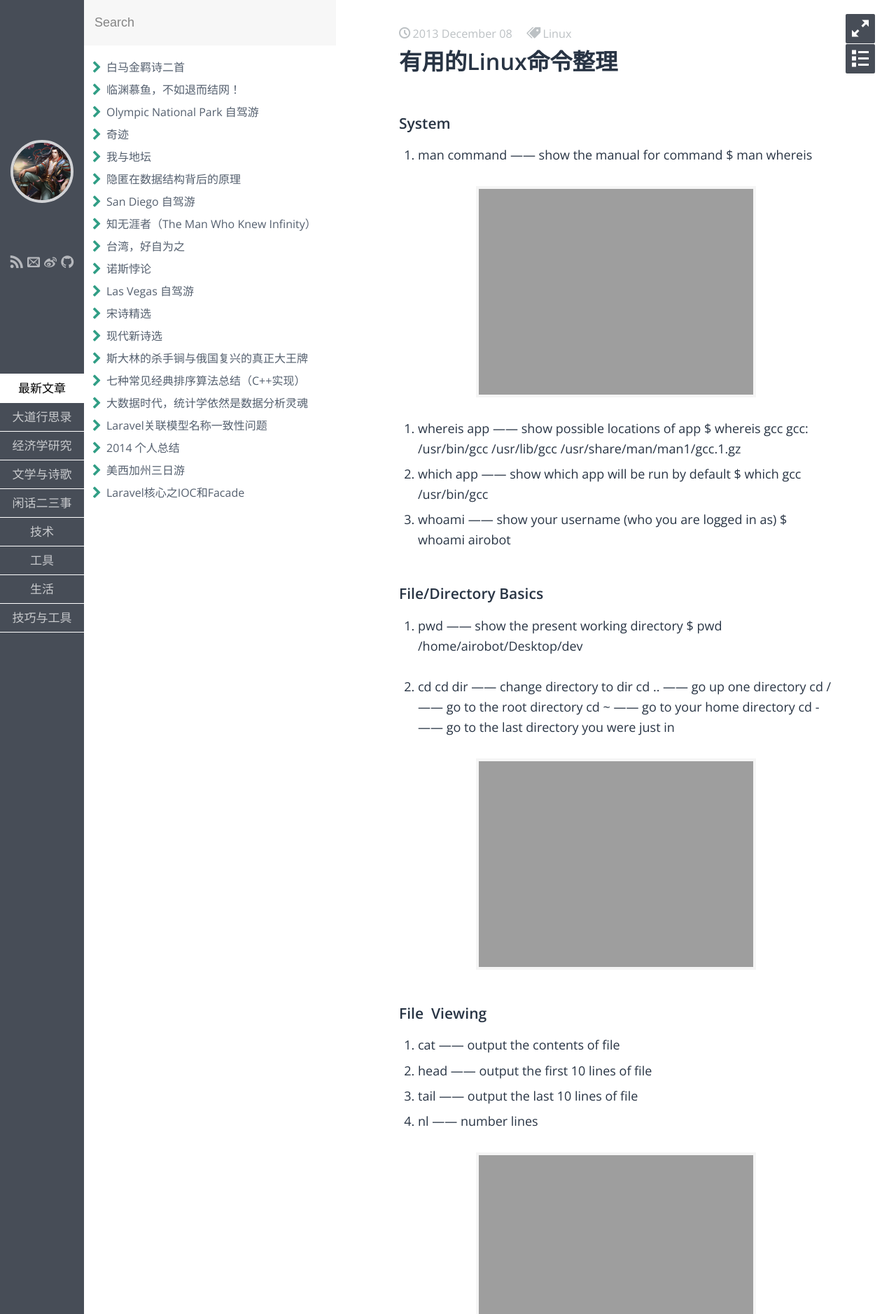
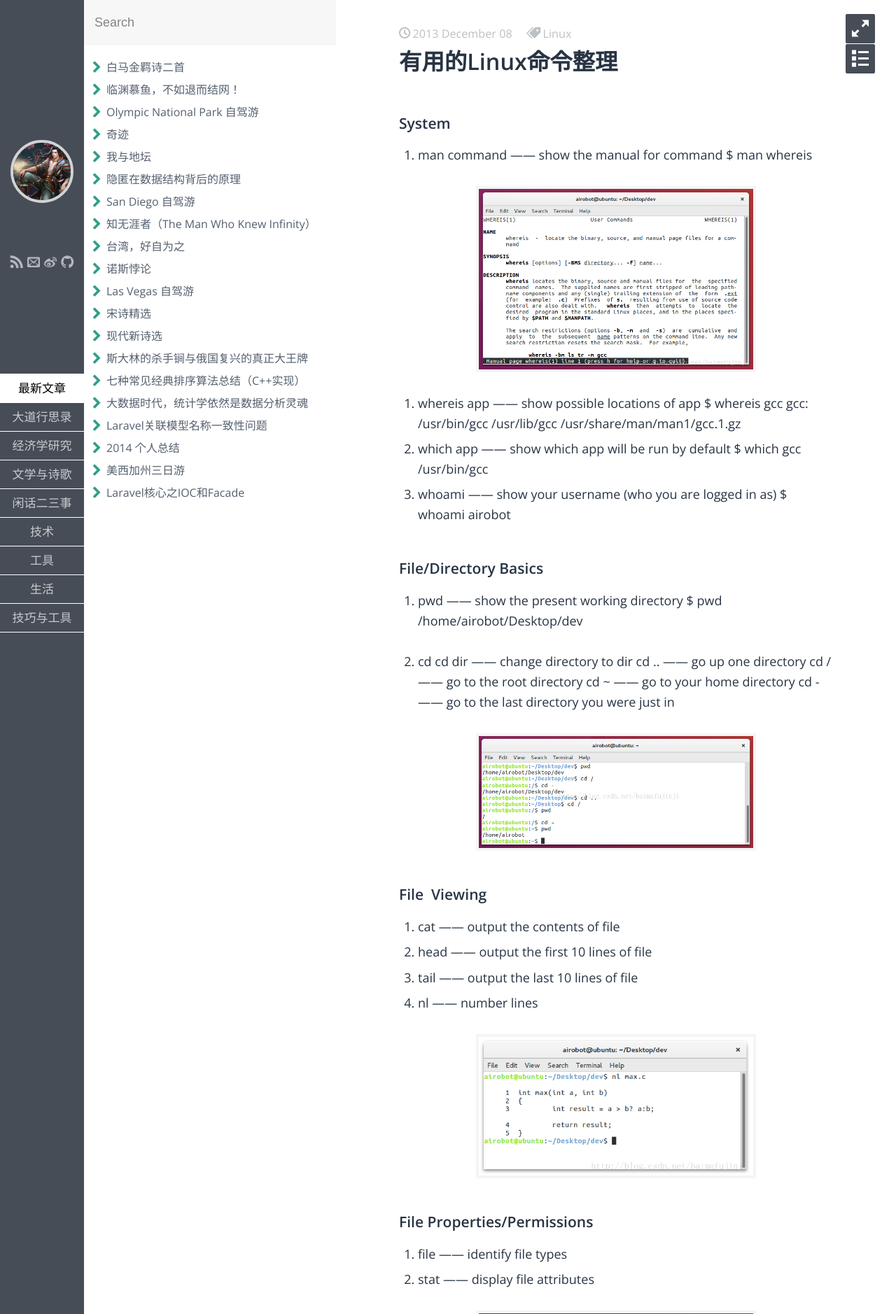
Before and after one commit to fzuo/baimafujinji, a Jekyll site: the page built from _posts/tool/2013-12-08-linux-command.md, in a window 1280 px wide. Shown: the top 1878 px of the page at 70% size. Built offline with Jekyll 4.4.1, drawn with Linux system fonts in a browser that asks for light colours; some web fonts are replaced; some of the changed text lies outside the part shown.

Commit message:
Update 2013-12-08-linux-command.md

```diff
--- a/_posts/tool/2013-12-08-linux-command.md
+++ b/_posts/tool/2013-12-08-linux-command.md
@@ -16,7 +16,7 @@ $ man whereis
 
 
 <p align="center">
-<img src="https://fzuo.github.io/assets/img/linux_command/linux_command01.png" width="400">
+<img src="https://fzuo.github.io/assets/img/linux_command/linux_command_01.png" width="400">
 </p>
 
 2. whereis app —— show possible locations of app
@@ -43,7 +43,7 @@ cd ~ —— go to your home directory
 cd - —— go to the last directory you were just in
 
 <p align="center">
-<img src="https://fzuo.github.io/assets/img/linux_command/linux_command02.png" width="400">
+<img src="https://fzuo.github.io/assets/img/linux_command/linux_command_02.png" width="400">
 </p>
 
 ### File  Viewing
@@ -54,7 +54,7 @@ cd - —— go to the last directory you were just in
 10. nl —— number lines
 
 <p align="center">
-<img src="https://fzuo.github.io/assets/img/linux_command/linux_command03.png" width="400">
+<img src="https://fzuo.github.io/assets/img/linux_command/linux_command_03.png" width="400">
 </p>
 
 ### File Properties/Permissions
@@ -63,7 +63,7 @@ cd - —— go to the last directory you were just in
 12. stat —— display file attributes
 
 <p align="center">
-<img src="https://fzuo.github.io/assets/img/linux_command/linux_command04.png" width="400">
+<img src="https://fzuo.github.io/assets/img/linux_command/linux_command_04.png" width="400">
 </p>
 
 13. chmod ugo file —— change permissions of file to ugo, where u is the user's permission, g is the group's permissions, and o is the everyone else's permission. The walues of u, g, and o can bu any number between 0 and 7. (4: read, 2: write, 1: execute)
@@ -76,7 +76,7 @@ chmod 644: you can read and wirte, and everyone else can only read
 15. chown —— change file owner
 
 <p align="center">
-<img src="https://fzuo.github.io/assets/img/linux_command/linux_command05.png" width="400">
+<img src="https://fzuo.github.io/assets/img/linux_command/linux_command_05.png" width="400">
 </p>
 
 ### IO Redirection
@@ -85,13 +85,13 @@ chmod 644: you can read and wirte, and everyone else can only read
 例如，在下图中，我们首先在命令上输入 cat > my_file，然后系统会自动在当前文件夹下创建一个名为my_file的文件，然后我们在Terminal上输入的文字将被写入my_file中，直到我们在键盘上输入CTRL + d 时返回。这时我们打开my_file文件，可以发现之前的内容已经被成功写入了。
 
 <p align="center">
-<img src="https://fzuo.github.io/assets/img/linux_command/linux_command06.png" width="400">
+<img src="https://fzuo.github.io/assets/img/linux_command/linux_command_06.png" width="400">
 </p>
 
 17. cmd > file —— Standard output (stdout) of cmd to file
 
 <p align="center">
-<img src="https://fzuo.github.io/assets/img/linux_command/linux_command07.png" width="400">
+<img src="https://fzuo.github.io/assets/img/linux_command/linux_command_07.png" width="400">
 </p>
 
 18. cmd >> file ——  Append stdout to file
```
